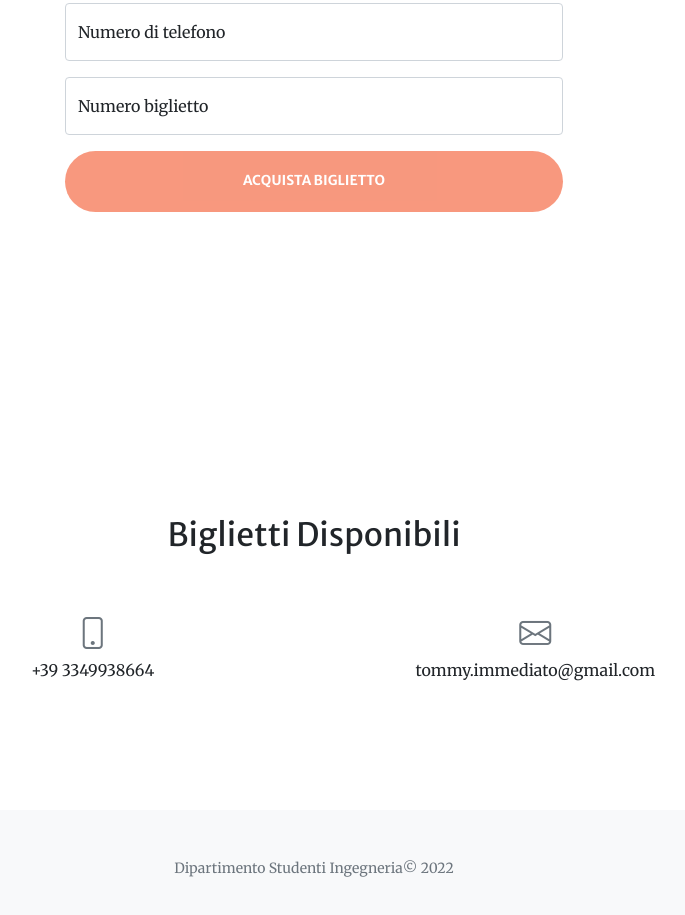
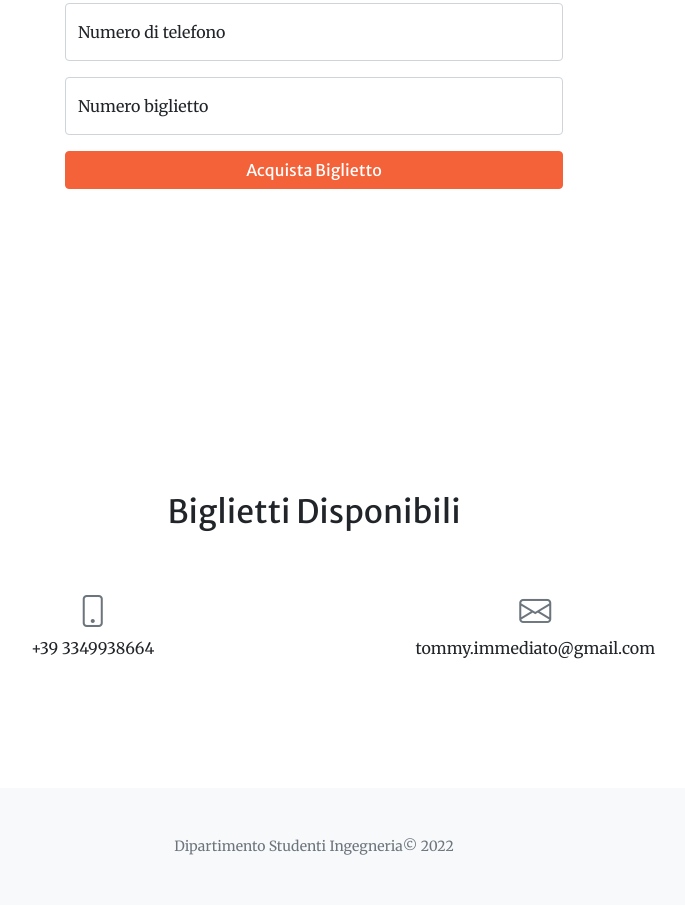
Before and after one commit to kevinpcf/EstrazionePasqua, a plain HTML site: page index.html in a window 1280 px wide. Shown: the part 2340-3255 px from the top of the page, without its empty margins (326-1011 px from the left). Drawn offline with nearby package versions, Linux system fonts and the light colour scheme; some packages are replaced by stand-ins of ours; a script that the page names is missing.

Commit message:
Form Fixed

```diff
--- a/index.html
+++ b/index.html
@@ -138,7 +138,7 @@
                             <!-- an error submitting the form-->
                             <div class="d-none" id="submitErrorMessage"><div class="text-center text-danger mb-3">Errore!</div></div>
                             <!-- Submit Button-->
-                            <div class="d-grid"><button class="btn btn-primary btn-xl disabled" id="submitButton" type="submit">Acquista Biglietto</button></div>
+                            <div class="d-grid"><button class="btn btn-primary" id="submitButton" type="submit">Acquista Biglietto</button></div>
                         </form>
                     </div>
             </div>
```
